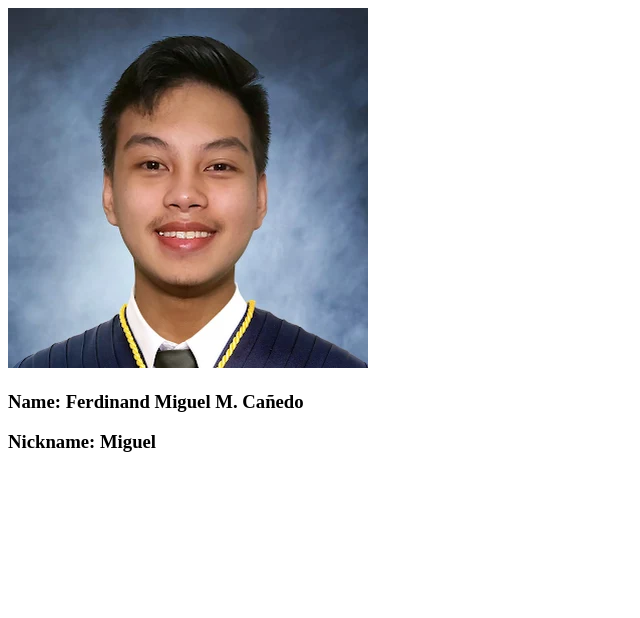
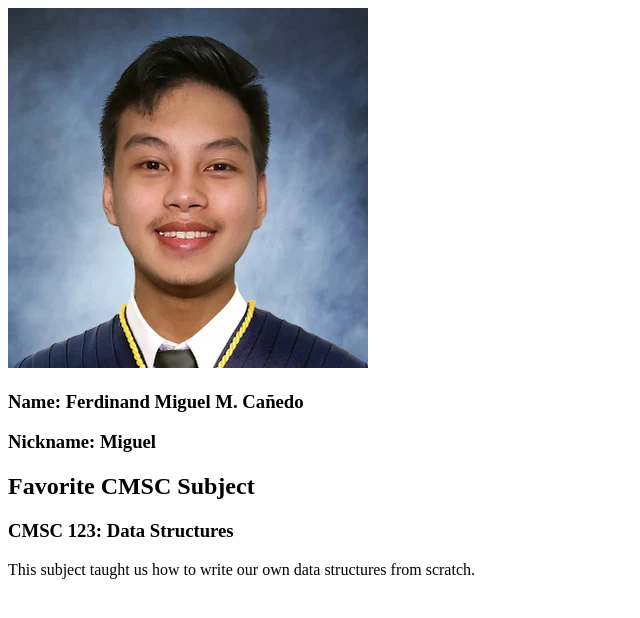
Before and after one commit to fmcanedo/fmcanedo.github.io, a plain HTML site: page index.html in a window 1280 px wide. Shown: the whole page, without its empty margins (0-640 px from the left). Drawn offline with Linux system fonts and the light colour scheme.

Commit message:
feat: Added favorite CMSC subject and why.

```diff
--- a/index.html
+++ b/index.html
@@ -10,5 +10,11 @@
             <h3>Name: Ferdinand Miguel M. Cañedo</h3>
             <h3>Nickname: Miguel</h3>
         </div>
+
+        <div>
+            <h2>Favorite CMSC Subject</h2>
+            <h3>CMSC 123: Data Structures</h3>
+            <p>This subject taught us how to write our own data structures from scratch.</p>
+        </div>
     </body>
 </html>
```
